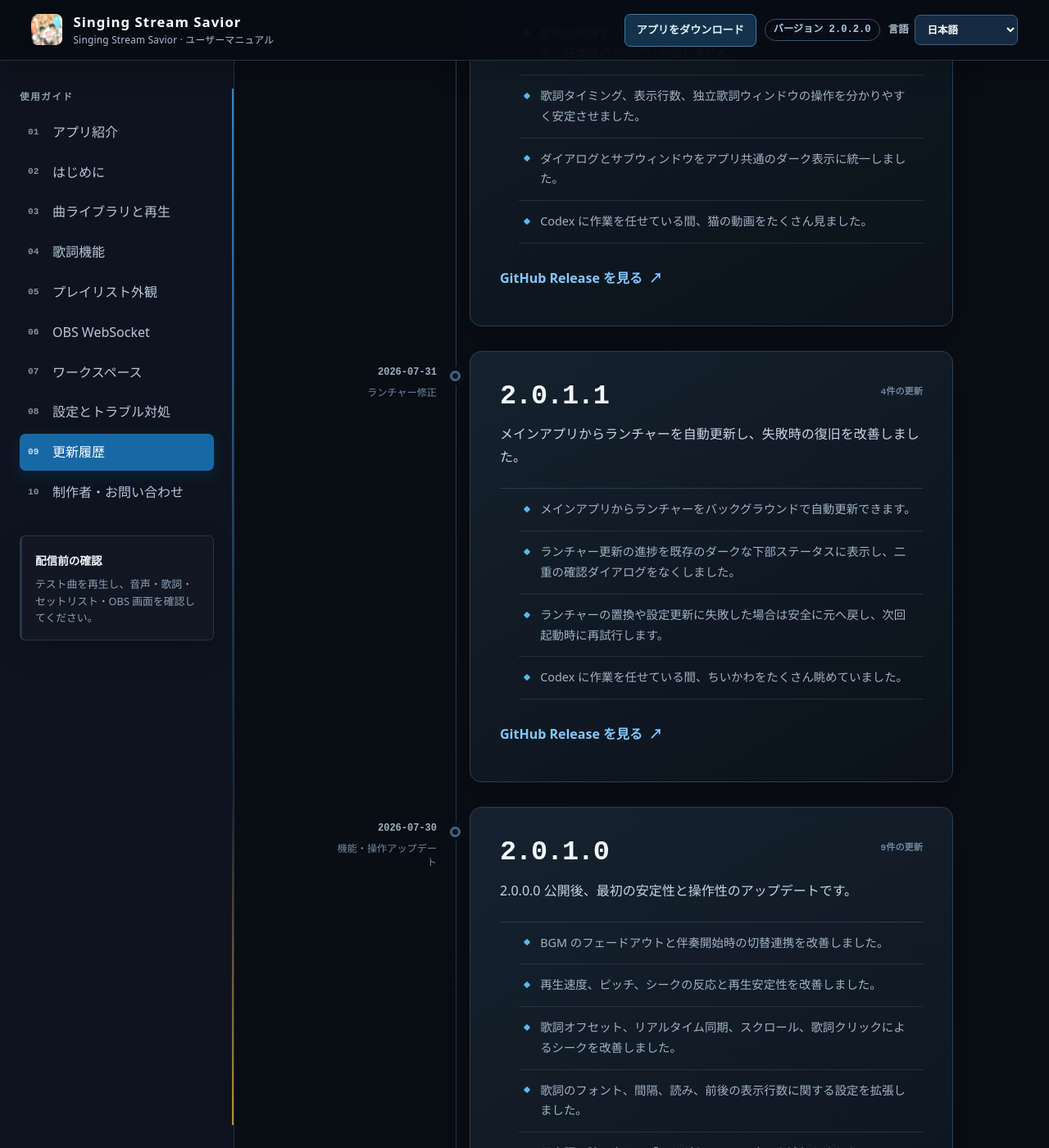
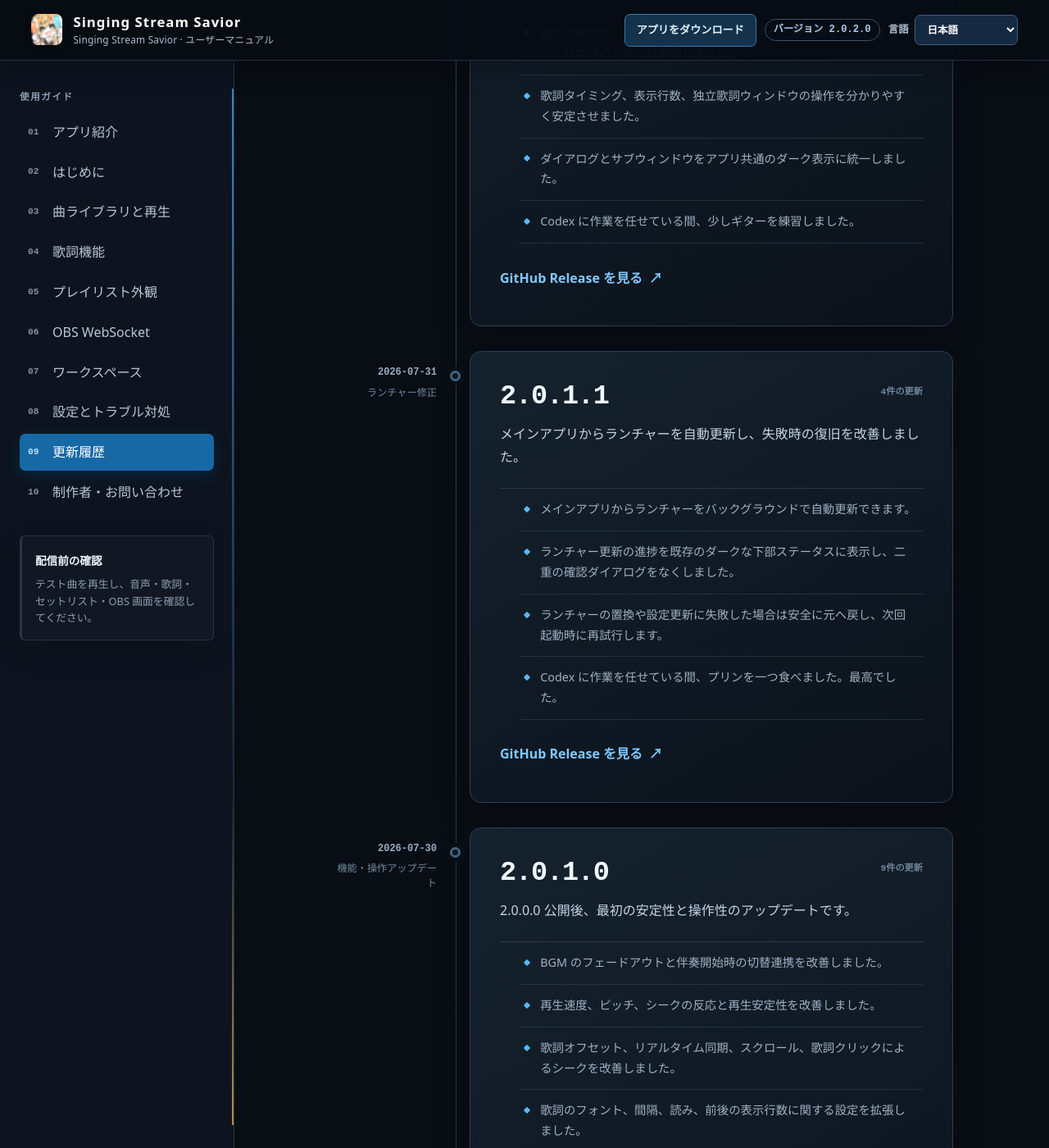
Before and after one commit to NoonIsAwesome/Singing-Stream-Savior-Manual, a Jekyll site: the page built from ja/changelog.md, in a window 1280 px wide and 1400 px high, scrolled down 2907 px. Shown: the whole window at 82% size. Built offline with Jekyll 4.4.1, drawn with Linux system fonts in a browser that asks for light colours.

Commit message:
Revise release history asides

```diff
--- a/_data/releases.yml
+++ b/_data/releases.yml
@@ -147,7 +147,7 @@ releases:
         - 新增歌詞簡繁轉換，並依介面語言採用合適預設；日文假名不受影響。
         - 歌詞時間調整、可見行數與獨立歌詞視窗更加清楚且穩定。
         - 對話框與次要視窗統一使用軟體的深色外觀。
-        - 丟給 Codex 工作的時候，看了很多貓貓影片。
+        - 丟給Codex工作的時候，練了一下吉他。
       zh-CN:
         - 改善部分 YouTube 链接偶尔无法播放，且必须重启软件才能恢复的问题。
         - 改善部分 YouTube 链接无法正确识别歌名的问题。
@@ -155,7 +155,7 @@ releases:
         - 新增歌词简繁转换，并依界面语言采用合适默认值；日文假名不受影响。
         - 歌词时间调整、可见行数与独立歌词窗口更加清楚且稳定。
         - 对话框与次要窗口统一使用软件的深色外观。
-        - 丢给 Codex 工作的时候，看了很多猫猫视频。
+        - 丢给Codex工作的时候，练了一下吉他。
       ja:
         - 一部の YouTube リンクが再生できず、復旧にアプリの再起動が必要になる問題を改善しました。
         - 一部の YouTube リンクで曲名を正しく取得できない問題を改善しました。
@@ -163,7 +163,7 @@ releases:
         - 歌詞の簡体字／繁体字変換と、UI 言語に応じた既定値を追加しました。日本語のかなには影響しません。
         - 歌詞タイミング、表示行数、独立歌詞ウィンドウの操作を分かりやすく安定させました。
         - ダイアログとサブウィンドウをアプリ共通のダーク表示に統一しました。
-        - Codex に作業を任せている間、猫の動画をたくさん見ました。
+        - Codex に作業を任せている間、少しギターを練習しました。
       ko:
         - 일부 YouTube 링크가 재생되지 않고 복구하려면 앱을 재시작해야 하는 문제를 개선했습니다.
         - 일부 YouTube 링크에서 곡명을 올바르게 가져오지 못하는 문제를 개선했습니다.
@@ -171,7 +171,7 @@ releases:
         - 중국어 간체／번체 가사 변환과 UI 언어에 맞는 기본값을 추가했습니다. 일본어 가나는 변경하지 않습니다.
         - 가사 시간, 표시 줄 수와 분리된 가사 창의 조작을 더 명확하고 안정적으로 개선했습니다.
         - 대화상자와 보조 창을 앱의 다크 화면으로 일관되게 표시합니다.
-        - Codex에게 작업을 맡겨 둔 동안 고양이 영상을 많이 봤습니다.
+        - Codex에게 작업을 맡겨 둔 동안 기타를 조금 연습했습니다.
       en:
         - Improved an issue where some YouTube links could stop playing until the application was restarted.
         - Improved song-title detection for some YouTube links.
@@ -179,7 +179,7 @@ releases:
         - Added Simplified and Traditional Chinese lyrics conversion with language-aware defaults; Japanese kana remain unchanged.
         - Lyrics timing controls, visible-line controls, and the detached lyrics window are clearer and more stable.
         - Dialogs and secondary windows consistently use the application's dark appearance.
-        - Watched a lot of cat videos while Codex was working.
+        - Practiced guitar for a while while Codex was working.
 
   - version: "2.0.1.1"
     date: "2026-07-31"
@@ -201,27 +201,27 @@ releases:
         - 主程式可在背景自動更新啟動器。
         - 啟動器更新進度使用既有的深色底部狀態區，不再顯示第二個確認視窗。
         - 啟動器替換或設定更新失敗時會安全回復，並在下次啟動再次嘗試。
-        - 丟給 Codex 工作的時候，滑了很多吉伊卡哇。
+        - 丟給Codex工作的時候，吃了一個布丁，爽的。
       zh-CN:
         - 主程序可在后台自动更新启动器。
         - 启动器更新进度使用现有的深色底部状态区，不再显示第二个确认窗口。
         - 启动器替换或设置更新失败时会安全恢复，并在下次启动再次尝试。
-        - 丢给 Codex 工作的时候，刷了很多吉伊卡哇。
+        - 丢给Codex工作的时候，吃了一个布丁，爽的。
       ja:
         - メインアプリからランチャーをバックグラウンドで自動更新できます。
         - ランチャー更新の進捗を既存のダークな下部ステータスに表示し、二重の確認ダイアログをなくしました。
         - ランチャーの置換や設定更新に失敗した場合は安全に元へ戻し、次回起動時に再試行します。
-        - Codex に作業を任せている間、ちいかわをたくさん眺めていました。
+        - Codex に作業を任せている間、プリンを一つ食べました。最高でした。
       ko:
         - 메인 앱에서 런처를 백그라운드로 자동 업데이트합니다.
         - 런처 업데이트 진행 상황을 기존의 다크 하단 상태 영역에 표시하고 두 번째 확인 대화상자를 없앴습니다.
         - 런처 교체나 설정 업데이트가 실패하면 안전하게 되돌리고 다음 실행에서 다시 시도합니다.
-        - Codex에게 작업을 맡겨 둔 동안 치이카와를 잔뜩 봤습니다.
+        - Codex에게 작업을 맡겨 둔 동안 푸딩을 하나 먹었습니다. 기분 최고였습니다.
       en:
         - The main application can update the launcher automatically in the background.
         - Launcher-update progress uses the existing dark bottom status area without a second confirmation dialog.
         - Failed launcher replacement or configuration updates roll back safely and retry on a later launch.
-        - Scrolled through a lot of Chiikawa while Codex was working.
+        - Ate a pudding while Codex was working. It was great.
 
   - version: "2.0.1.0"
     date: "2026-07-30"
```
